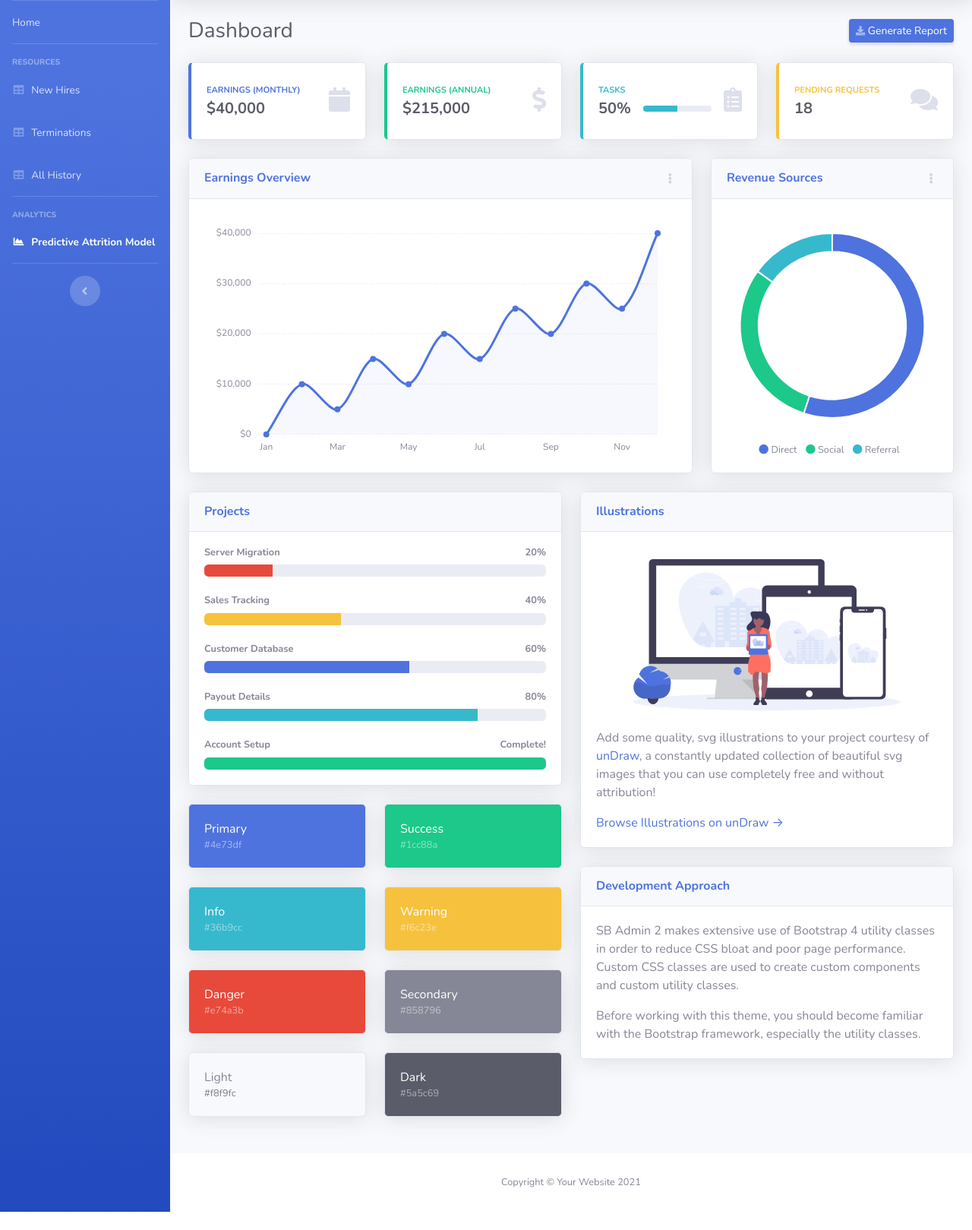
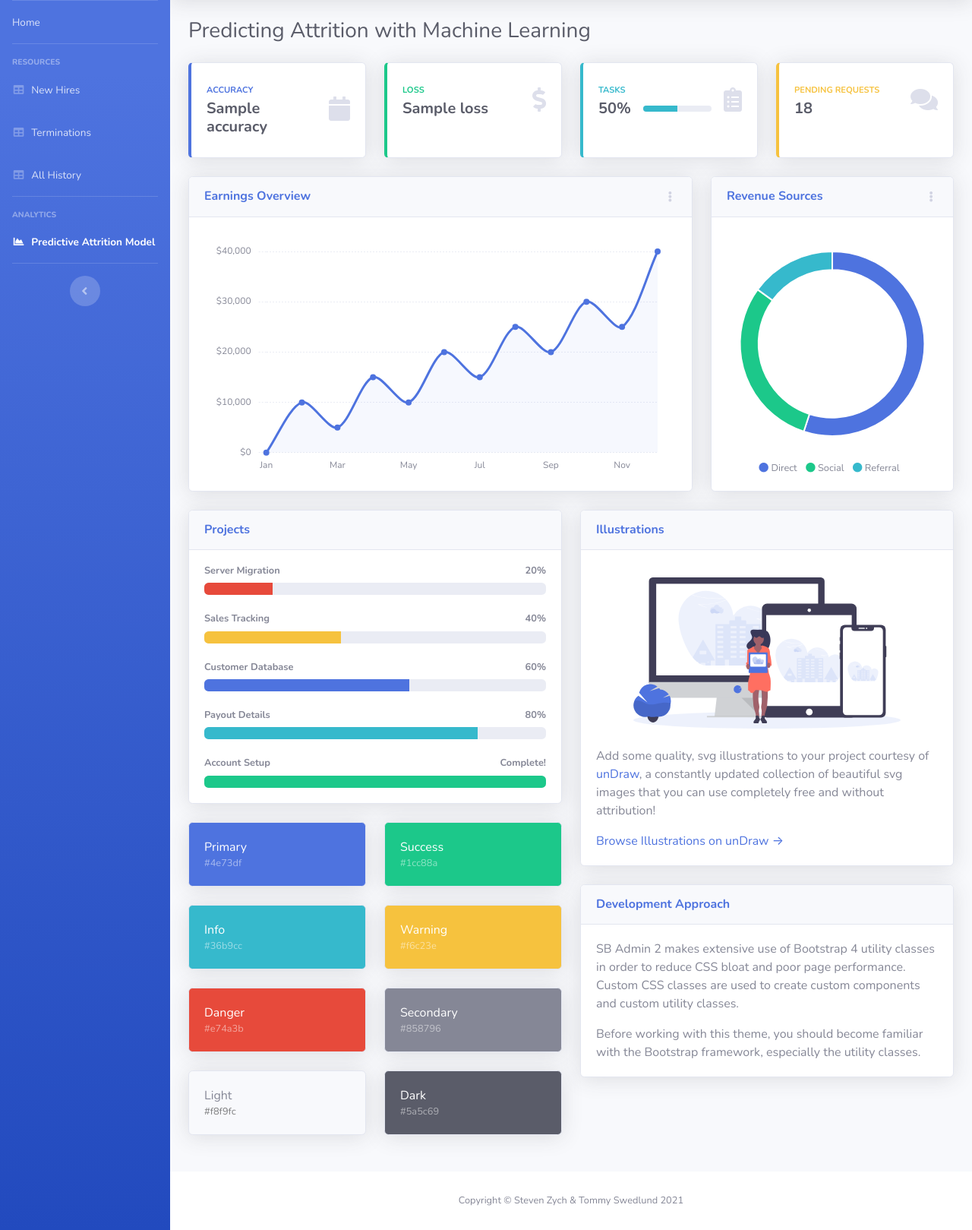
Before and after one commit to SteveZych/Final-Project, a Flask app: template templates/mlModel.html in a window 1280 px wide. Shown: the part 70-1689 px from the top of the page at 76% size. Before the commit the page ends 1665 px from the top, so only its background shows below. Run offline with Flask 2, Linux system fonts and the light colour scheme; the template is opened without the code that fills it: most values are stand-ins (such as "Sample title", 1, 10 or a date in 2020); some libraries are stand-ins or nearby versions.

Commit message:
aesthetic changes

```diff
--- a/templates/mlModel.html
+++ b/templates/mlModel.html
@@ -9,7 +9,7 @@
     <meta name="description" content="">
     <meta name="author" content="">
 
-    <title>All-star HR - Welcome!</title>
+    <title>All-star HR - Predictive Attrition Model</title>
 
     <!-- Custom fonts for this template-->
     <link href="/static/vendor/fontawesome-free/css/all.min.css" rel="stylesheet" type="text/css">
@@ -135,9 +135,7 @@
 
                     <!-- Page Heading -->
                     <div class="d-sm-flex align-items-center justify-content-between mb-4">
-                        <h1 class="h3 mb-0 text-gray-800">Dashboard</h1>
-                        <a href="#" class="d-none d-sm-inline-block btn btn-sm btn-primary shadow-sm"><i
-                                class="fas fa-download fa-sm text-white-50"></i> Generate Report</a>
+                        <h1 class="h3 mb-0 text-gray-800">Predicting Attrition with Machine Learning</h1>
                     </div>
 
                     <!-- Content Row -->
@@ -150,8 +148,8 @@
                                     <div class="row no-gutters align-items-center">
                                         <div class="col mr-2">
                                             <div class="text-xs font-weight-bold text-primary text-uppercase mb-1">
-                                                Earnings (Monthly)</div>
-                                            <div class="h5 mb-0 font-weight-bold text-gray-800">$40,000</div>
+                                                Accuracy</div>
+                                            <div class="h5 mb-0 font-weight-bold text-gray-800">{{accuracy}}</div>
                                         </div>
                                         <div class="col-auto">
                                             <i class="fas fa-calendar fa-2x text-gray-300"></i>
@@ -168,8 +166,8 @@
                                     <div class="row no-gutters align-items-center">
                                         <div class="col mr-2">
                                             <div class="text-xs font-weight-bold text-success text-uppercase mb-1">
-                                                Earnings (Annual)</div>
-                                            <div class="h5 mb-0 font-weight-bold text-gray-800">$215,000</div>
+                                                Loss</div>
+                                            <div class="h5 mb-0 font-weight-bold text-gray-800">{{loss}}</div>
                                         </div>
                                         <div class="col-auto">
                                             <i class="fas fa-dollar-sign fa-2x text-gray-300"></i>
@@ -468,7 +466,7 @@
             <footer class="sticky-footer bg-white">
                 <div class="container my-auto">
                     <div class="copyright text-center my-auto">
-                        <span>Copyright &copy; Your Website 2021</span>
+                        <span>Copyright &copy; Steven Zych & Tommy Swedlund 2021</span>
                     </div>
                 </div>
             </footer>
@@ -484,26 +482,6 @@
     <a class="scroll-to-top rounded" href="#page-top">
         <i class="fas fa-angle-up"></i>
     </a>
-
-    <!-- Logout Modal-->
-    <div class="modal fade" id="logoutModal" tabindex="-1" role="dialog" aria-labelledby="exampleModalLabel"
-        aria-hidden="true">
-        <div class="modal-dialog" role="document">
-            <div class="modal-content">
-                <div class="modal-header">
-                    <h5 class="modal-title" id="exampleModalLabel">Ready to Leave?</h5>
-                    <button class="close" type="button" data-dismiss="modal" aria-label="Close">
-                        <span aria-hidden="true">×</span>
-                    </button>
-                </div>
-                <div class="modal-body">Select "Logout" below if you are ready to end your current session.</div>
-                <div class="modal-footer">
-                    <button class="btn btn-secondary" type="button" data-dismiss="modal">Cancel</button>
-                    <a class="btn btn-primary" href="login.html">Logout</a>
-                </div>
-            </div>
-        </div>
-    </div>
 
     <!-- Bootstrap core JavaScript-->
     <script src="/static/vendor/jquery/jquery.min.js"></script>
```
